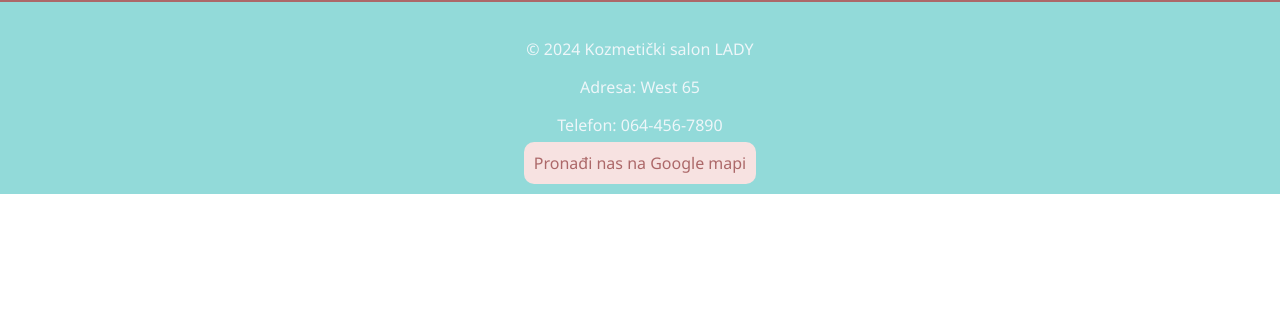
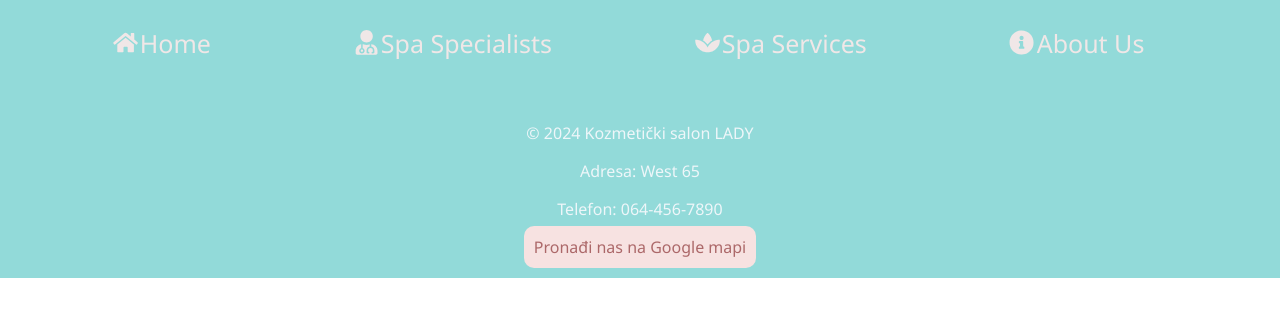
Before and after one commit to elab-development/internet-tehnologije-projekat-kozmetickisalon_2017_0476, a React (Create React App) app in the folder kozmeticki-salon-react/: page / in a window 1280 px wide. Shown: the top 316 px of the page. Built offline with nearby package versions, Linux system fonts and the light colour scheme.

Commit message:
Uradjen i navigacioni meni sa linkovima na stranice

```diff
--- a/kozmeticki-salon-react/src/App.css
+++ b/kozmeticki-salon-react/src/App.css
@@ -9,7 +9,6 @@
   color: #EEF6F9;
   padding: 20px;
   text-align: center;
-  border-top: 2px solid #AC6869;
 }
 
 .footer a {
@@ -24,3 +23,39 @@
 .footer a:hover {
   text-decoration: underline;
 }
+
+.navbar {
+  background-color: #92DAD9;
+  padding: 10px;
+}
+
+.navbar-nav {
+  list-style-type: none;
+  padding: 0;
+  display: flex;
+  gap: 20px;
+  justify-content: space-evenly;
+}
+
+.nav-item {
+  margin-right: 20px;
+}
+
+.nav-link {
+  text-decoration: none;
+  font-size: 25px;
+  color: #f0e7e7;
+  display: flex;
+  align-items: center;
+  transition: color 0.3s ease;
+}
+
+.nav-link:hover {
+  color: #AC6869;
+}
+
+.nav-icon {
+  margin-right: 5px;
+  scale: 1.3;
+  font-size: 1.2rem;
+}
--- a/kozmeticki-salon-react/src/App.js
+++ b/kozmeticki-salon-react/src/App.js
@@ -1,11 +1,17 @@
+import { BrowserRouter } from 'react-router-dom';
 import './App.css';
 import Footer from './components/Footer';
+import Navbar from './components/Navbar';
 
 
 function App() {
   return (
     <div className="App">
-     <Footer/>
+      <BrowserRouter>
+        <Navbar/>
+        <Footer/>
+      </BrowserRouter>
+
     </div>
   );
 }
--- /dev/null
+++ b/kozmeticki-salon-react/src/components/Navbar.jsx
@@ -0,0 +1,38 @@
+import React from 'react';
+import { Link } from 'react-router-dom';
+import { FaHome, FaUserMd, FaSpa, FaInfoCircle } from 'react-icons/fa';
+
+const Navbar = () => {
+  return (
+    <nav className="navbar">
+      <ul className="navbar-nav">
+        <li className="nav-item">
+          <Link to="/" className="nav-link">
+            <FaHome className="nav-icon" />
+             Home
+          </Link>
+        </li>
+        <li className="nav-item">
+          <Link to="/spa-specialists" className="nav-link">
+            <FaUserMd className="nav-icon" />
+             Spa Specialists
+          </Link>
+        </li>
+        <li className="nav-item">
+          <Link to="/spa-services" className="nav-link">
+            <FaSpa className="nav-icon" />
+             Spa Services
+          </Link>
+        </li>
+        <li className="nav-item">
+          <Link to="/about-us" className="nav-link">
+            <FaInfoCircle className="nav-icon" />
+             About Us
+          </Link>
+        </li>
+      </ul>
+    </nav>
+  );
+}
+
+export default Navbar;
```
